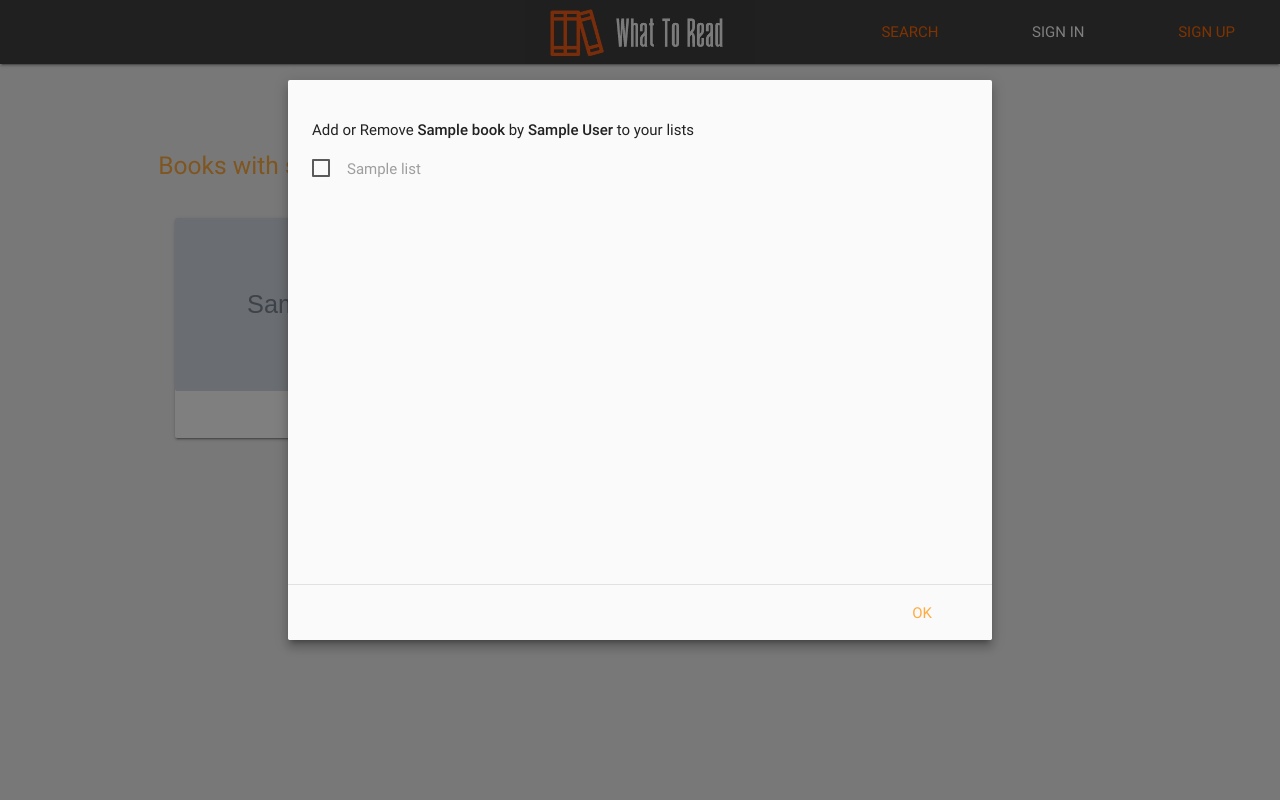
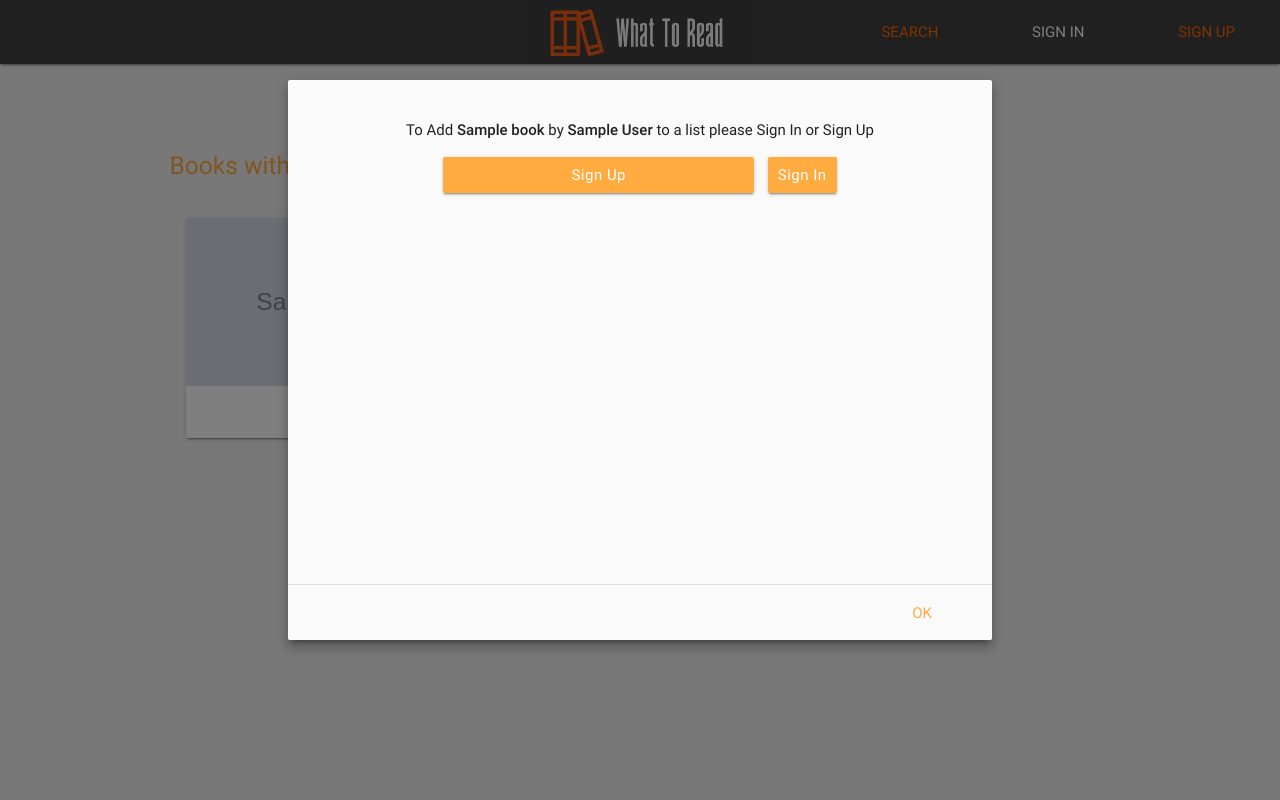
Before and after one commit to digitalis75/Datacentric-Project-What-To-Read, a Flask app: page /search_results in a window 1280 px wide, after a click on "Add To List". Run offline with Flask 2, Linux system fonts and the light colour scheme; grey boxes marked "Sample" are stand-in pictures; a database or web service that is not in the repository returns one stand-in record (values such as "Sample title"); some libraries are stand-ins or nearby versions.

Commit message:
Adapt modal for logged in and not logged in users

```diff
--- a/templates/get_books.html
+++ b/templates/get_books.html
@@ -6,7 +6,7 @@
     {% endif %}
     {{ pagination.links }}
 
-<div class="row">
+<!-- <div class="row"> -->
     <div class= "row header-small">
         <h5 >Books with search word: <i style= "color: #404040; font-size: 18px">"{{ search_word }}"</i></h5>
     </div>
@@ -34,6 +34,7 @@
                    <!-- Modal Trigger -->
                         <a id="{{result._id}}" class="waves-effect waves-light btn btn-small modal-trigger" href="#modal_{{ result._id }}">Add To List</a>
                          <!-- Material Modal Structure -->
+                        {%  if "username" in session %}
                         <div id="modal_{{ result._id }}" class="modal modal-fixed-footer">
                             <div class="modal-content">
                                 <p>Add or Remove <strong>{{ result.title }}</strong> by <strong>{{ result.author }}</strong> to your lists</p>
@@ -51,11 +52,27 @@
                                 <a href="#!" class="modal-action modal-close waves-effect waves-green btn-flat ">OK</a>
                             </div>
                         </div>
+                        {% else %}
+                        <div id="modal_{{ result._id }}" class="modal modal-fixed-footer">
+                            <div class="modal-content center">
+                                <p>To Add <strong>{{ result.title }}</strong> by <strong>{{ result.author }}</strong> to a list please Sign In or Sign Up</p>
+
+                                <a href= "{{ url_for('signup') }}" class="btn waves-effect waves-light action-btn action-btn-submit" type="submit">Sign Up
+                                </a>
+
+                                <a href= "{{ url_for('signin') }}" class="btn waves-effect waves-light action-btn action-btn-modal_signin" type="submit">Sign In
+                                </a>
+                            </div>
+                            <div class="modal-footer">
+                                <a href="#!" class="modal-action modal-close waves-effect waves-green btn-flat ">OK</a>
+                            </div>
+                        </div>
+                        {% endif %}
                     </div>
                 </div>
             </div>
         </div>
     {% endfor %}
-</div>
+<!-- </div> -->
 {{ pagination.links }}
 {% endblock %}
```
Also changed, not shown: templates/books_by_genre.html (+17 -0 lines).
